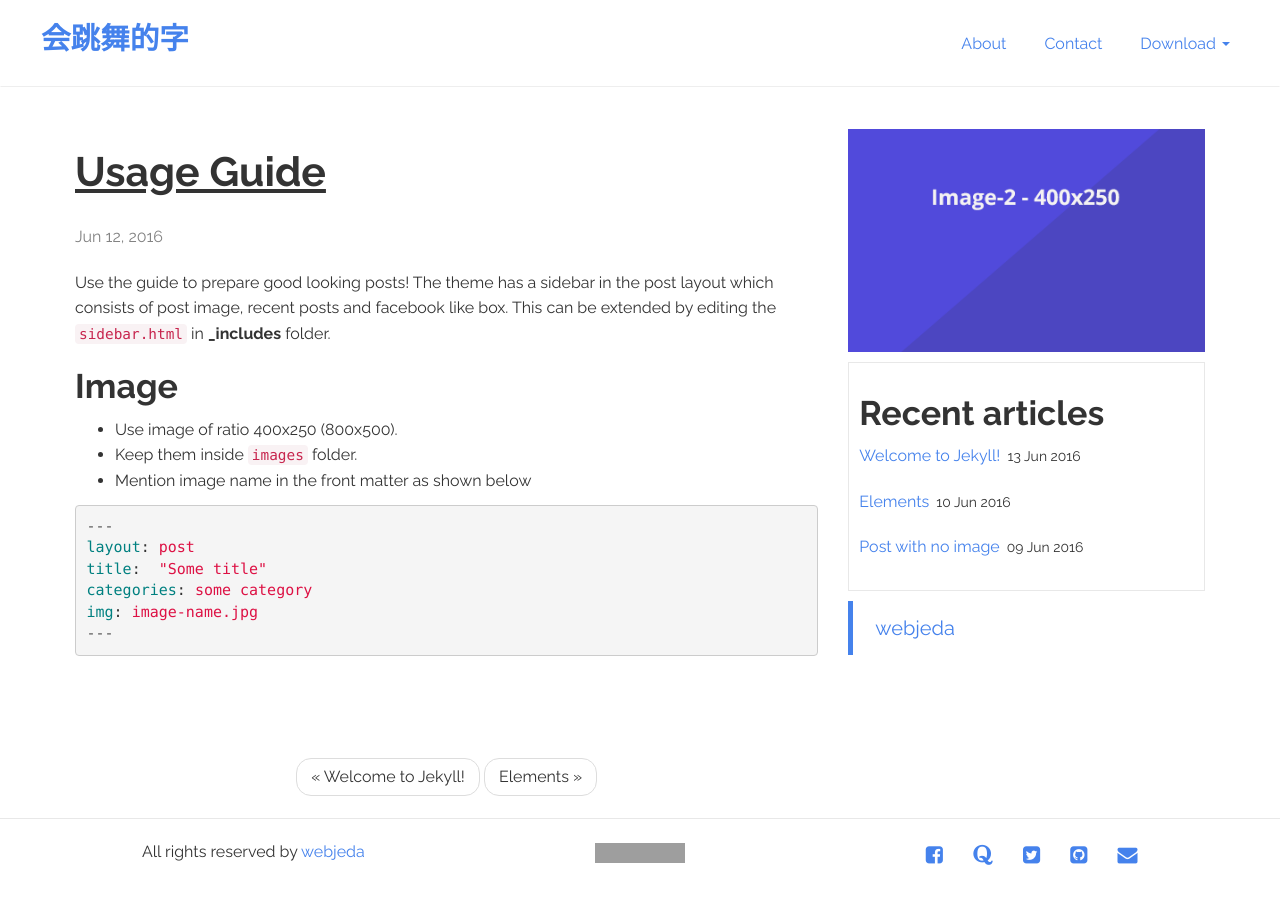
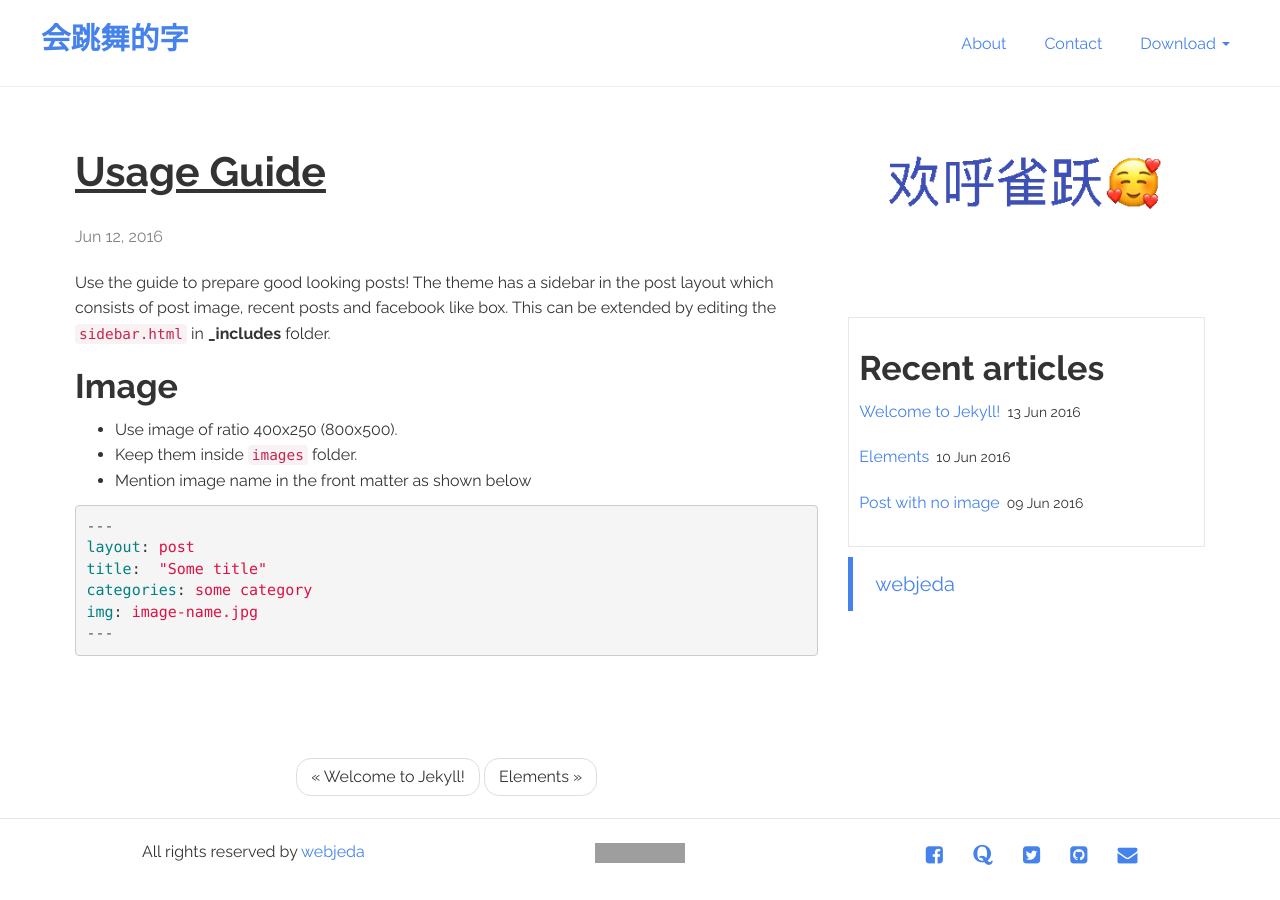
Before and after one commit to wanzheng2019/wanzheng2019.github.io, a Jekyll site: the page built from _posts/2016-06-12-usage.markdown, in a window 1280 px wide. Built offline with Jekyll 4.4.1, drawn with Linux system fonts in a browser that asks for light colours; comment, search, counter and statistics services are not loaded; grey boxes are pictures that could not be loaded.

Commit message:
change the pic

```diff
--- a/_posts/2016-06-12-usage.markdown
+++ b/_posts/2016-06-12-usage.markdown
@@ -2,7 +2,7 @@
 layout: post
 title:  "Usage Guide"
 categories: jekyll update
-img: image-2.png
+img: image-2.gif
 categories: two
 ---
 
```
Also changed, not shown: images/image-2.gif (added).
